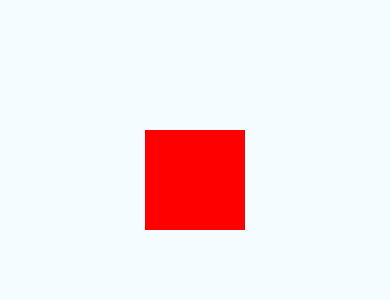
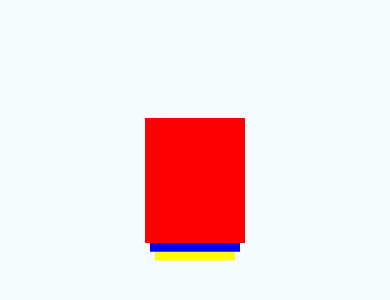
Before and after one commit to gnguyen89/react-native-animated-card-stack, a React Native app: screen / in a window 390 px wide. Shown: the part 242-542 px from the top of the page. Built offline with nearby package versions, Linux system fonts and the light colour scheme.

Commit message:
Made cardstack

```diff
--- a/src/CardStack.js
+++ b/src/CardStack.js
@@ -77,13 +77,26 @@ export default class CardStack extends Component {
     const rotate = pan.x.interpolate({inputRange: [-200, 0, 200], outputRange: ["-30deg", "0deg", "30deg"]});
     const opacity = pan.x.interpolate({inputRange: [-200, 0, 200], outputRange: [0.5, 1, 0.5]})
 
-    const helloStyles = {transform: [{translateX}, {translateY}, {rotate}, {scale}], opacity};
+    const topCard = {position: 'absolute', transform: [{translateX}, {translateY}, {rotate}, {scale}], opacity};
+
+    const secondCard = {position: 'absolute', transform: [{translateX: 0}, {translateY: 15}, {rotate : '0deg'}, {scale: 0.9}], opacity: 1};
+    const bottomCard = {position: 'absolute', transform: [{translateX: 0}, {translateY: 30}, {rotate : '0deg'}, {scale: 0.8}], opacity: 1};
 
     return (
       <View style={styles.container}>
         <Animated.View
+          style={bottomCard}
+        >
+          <View style={[styles.card, { backgroundColor: colors[colorIndex + 2] }]} />
+        </Animated.View>
+        <Animated.View
+          style={secondCard}
+        >
+          <View style={[styles.card, { backgroundColor: colors[colorIndex + 1] }]} />
+        </Animated.View>
+        <Animated.View
           {...this._panResponder.panHandlers}
-          style={helloStyles}
+          style={topCard}
         >
           <View style={[styles.card, { backgroundColor: colors[colorIndex] }]} />
         </Animated.View>
@@ -101,6 +114,6 @@ const styles = StyleSheet.create({
   },
   card: {
     width: 100,
-    height: 100,
+    height: 125,
   }
 });
```
